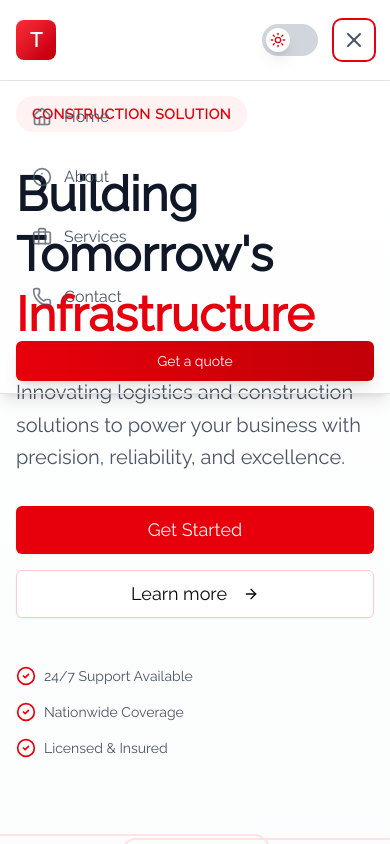
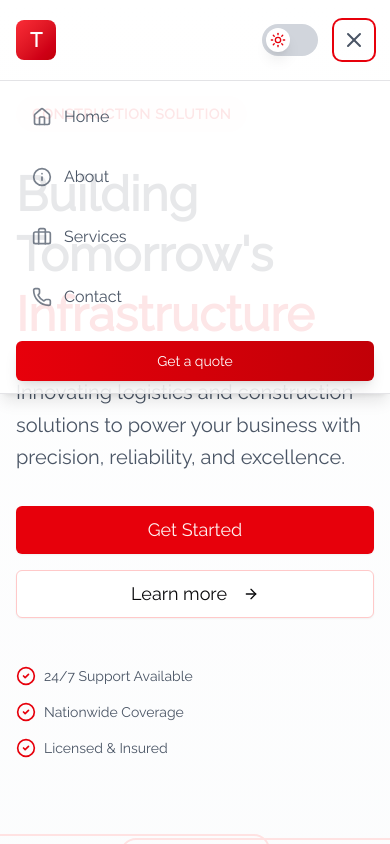
Before and after one commit to JasperMunene/transnamic2.0, a Next.js app: page / in a window 390 px wide. Both pictures are taken after a click on the button "Toggle menu". Shown: the top 844 px of the page. Built offline with nearby package versions, Linux system fonts and the light colour scheme.

Commit message:
Cnhages on mobile

```diff
--- a/src/components/Navbar/Navbar.jsx
+++ b/src/components/Navbar/Navbar.jsx
@@ -106,7 +106,7 @@ const Navbar = () => {
       {/* Mobile Menu */}
       <div
         className={cn(
-          'lg:hidden transition-all duration-300 ease-in-out border-t dark:border-gray-800',
+          'lg:hidden bg-white/90 dark:bg-gray-800/90 transition-all duration-300 ease-in-out border-t dark:border-gray-800',
           isOpen ? 'max-h-96 opacity-100' : 'max-h-0 opacity-0 overflow-hidden'
         )}
       >
```
